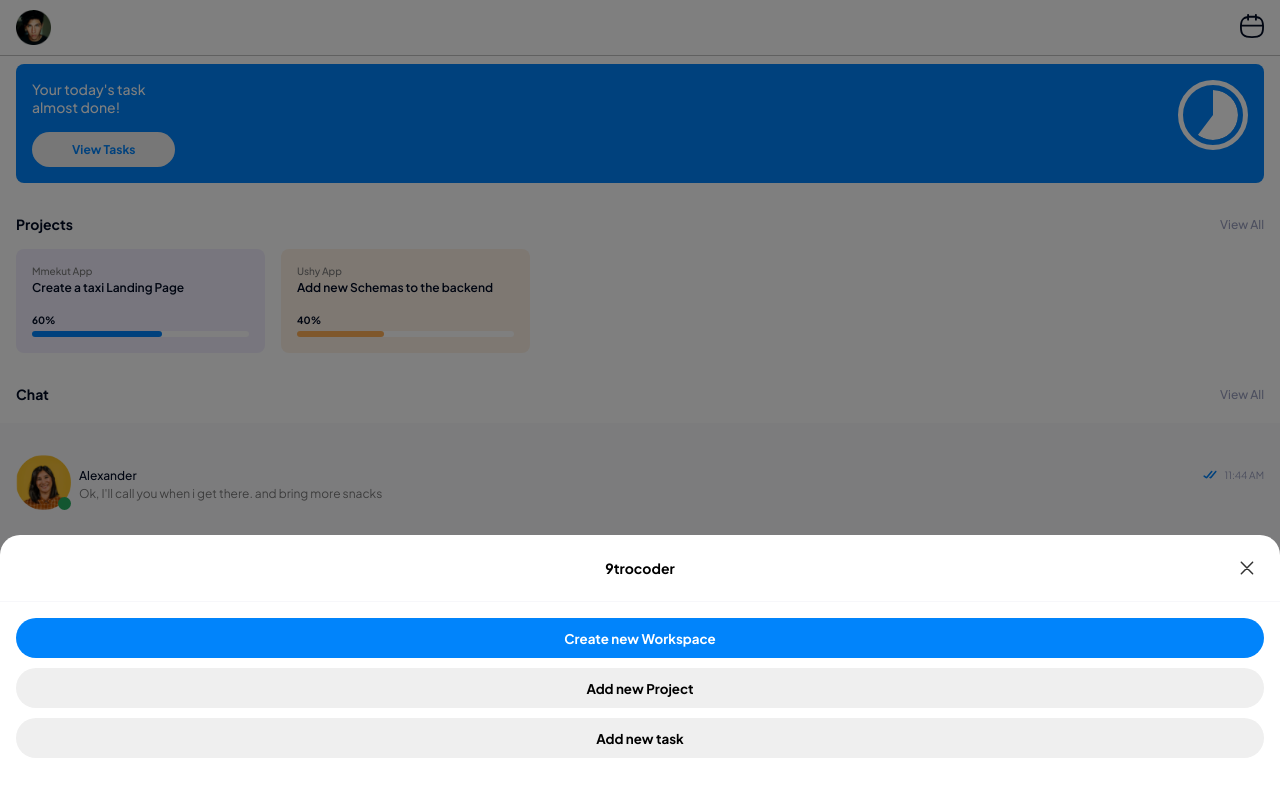
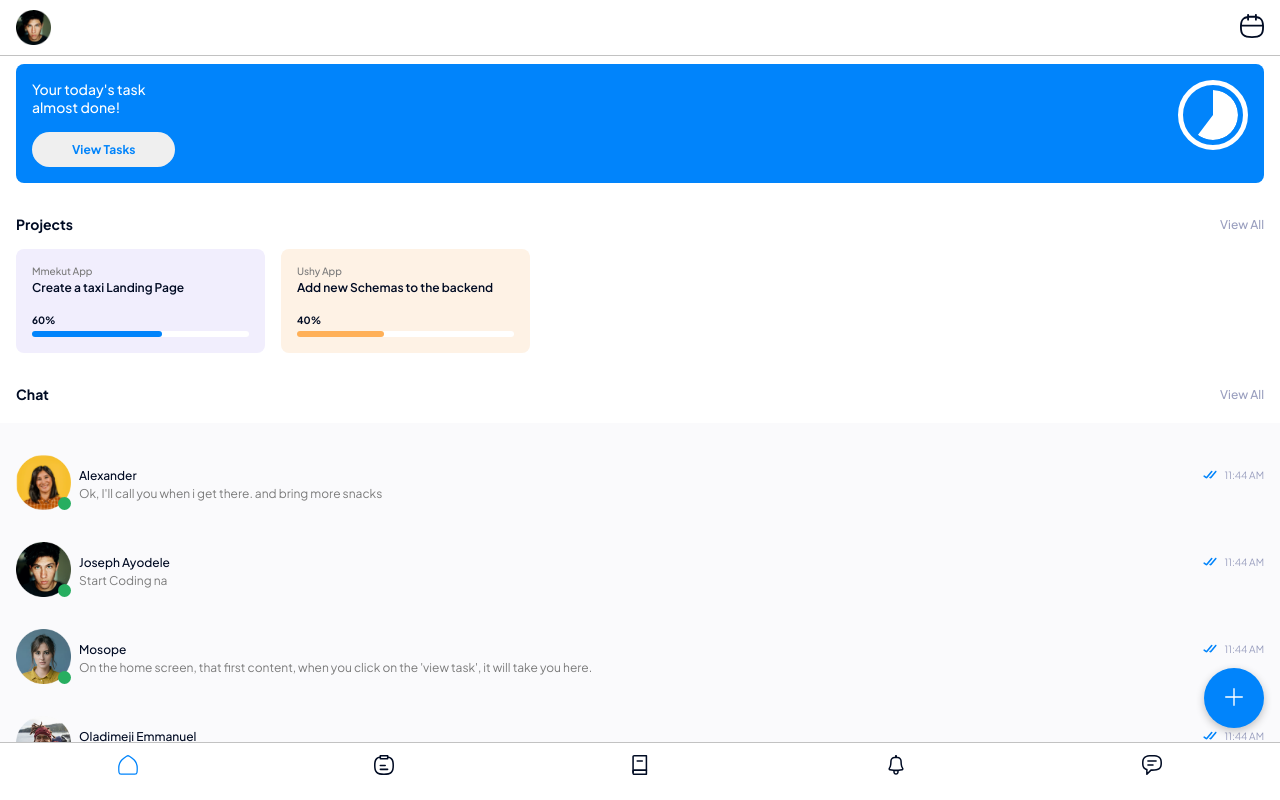
Before and after one commit to 9trocoder/mmekut, a React (Create React App) app: page / in a window 1280 px wide. Built offline with nearby package versions, Linux system fonts and the light colour scheme.

Commit message:
Update homepage.js

```diff
--- a/src/pages/homepage/homepage.js
+++ b/src/pages/homepage/homepage.js
@@ -31,9 +31,11 @@ import HomepageTaskCard from "../../components/HomepageTaskCard";
 import ChatCardHomepage from "../../components/ChatCardHomepage";
 import BottomNav from "../../components/BottomNav";
 import { useNavigate } from "react-router-dom";
+import { useState } from "react";
 
 function Homepage() {
   let navigate = useNavigate();
+  const [showaddButton, setShowAddButton] = useState(false);
   const handleProfileClick = () => {
     navigate("/task");
   };
@@ -59,7 +61,7 @@ function Homepage() {
     navigate("/chat");
   };
   const handleAddClick = () => {
-    navigate("/task");
+    setShowAddButton(true);
   };
   const handleHomeClick = () => {
     navigate("/");
@@ -230,12 +232,18 @@ function Homepage() {
         </div>
       </div>
 
+      {showaddButton && (
         <div className="homepageaddmodal">
-        <div className="homepageaddmodal__overlay" />
+          <div className="homepageaddmodal__overlay" onClick={() => setShowAddButton(false)} />
           <div className="homepageaddmodal__content">
             <div className="homepageaddmodal__top">
               <p className="homepageaddmodal__title">9trocoder</p>
-            <div className="homepageaddmodal__close">{closeIcon}</div>
+              <div
+                className="homepageaddmodal__close"
+                onClick={() => setShowAddButton(false)}
+              >
+                {closeIcon}
+              </div>
             </div>
             <div className="homepageaddmodal__bottom">
               <button className="homepageaddmodal__newwork">
@@ -244,10 +252,13 @@ function Homepage() {
               <button className="homepageaddmodal__newproject">
                 Add new Project
               </button>
-            <button className="homepageaddmodal__newtask">Add new task</button>
+              <button className="homepageaddmodal__newtask">
+                Add new task
+              </button>
             </div>
           </div>
         </div>
+      )}
 
       <BottomNav
         showAddButton={true}
```
Lines whose indentation alone changed are shown as unchanged.
